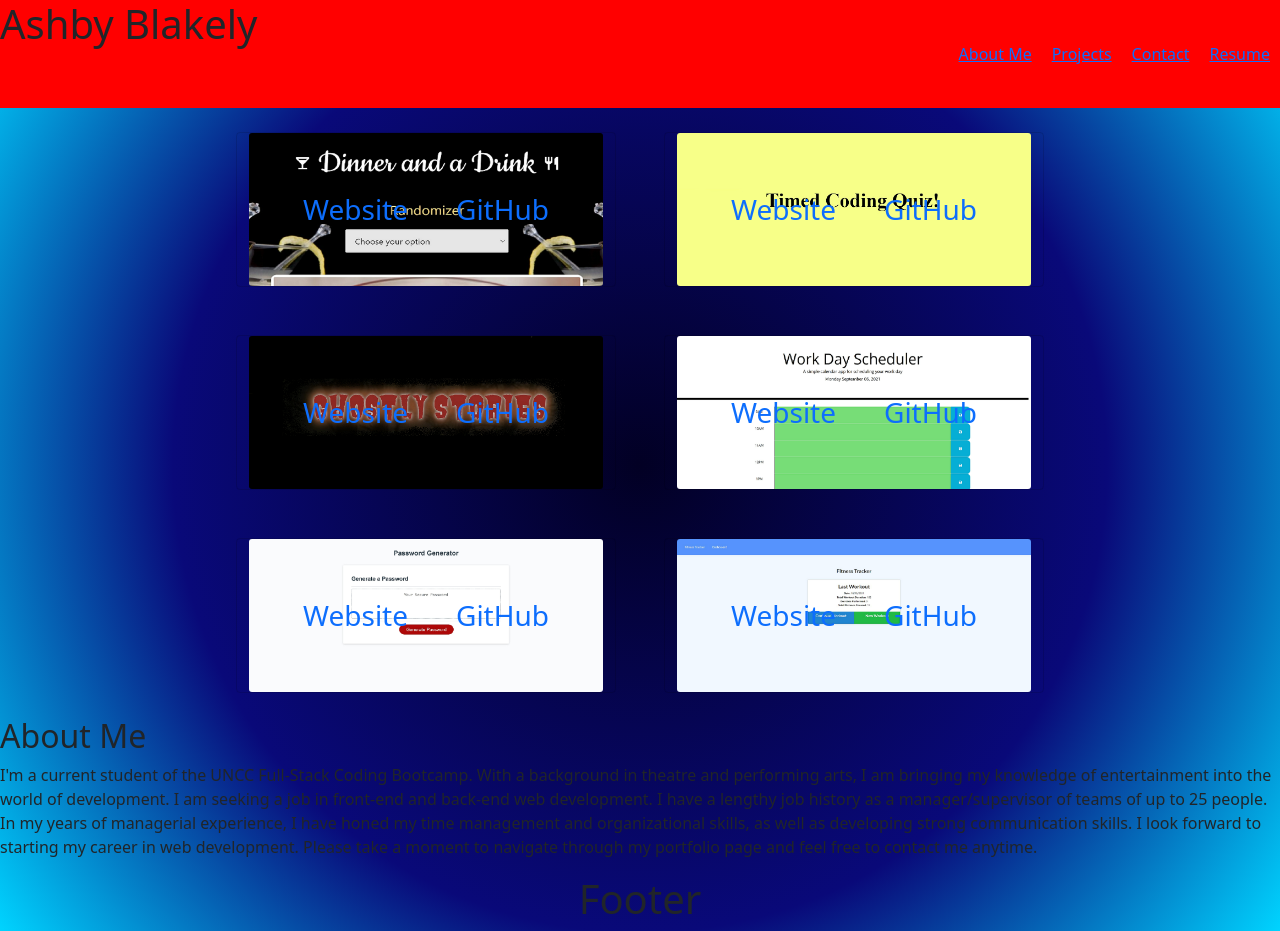
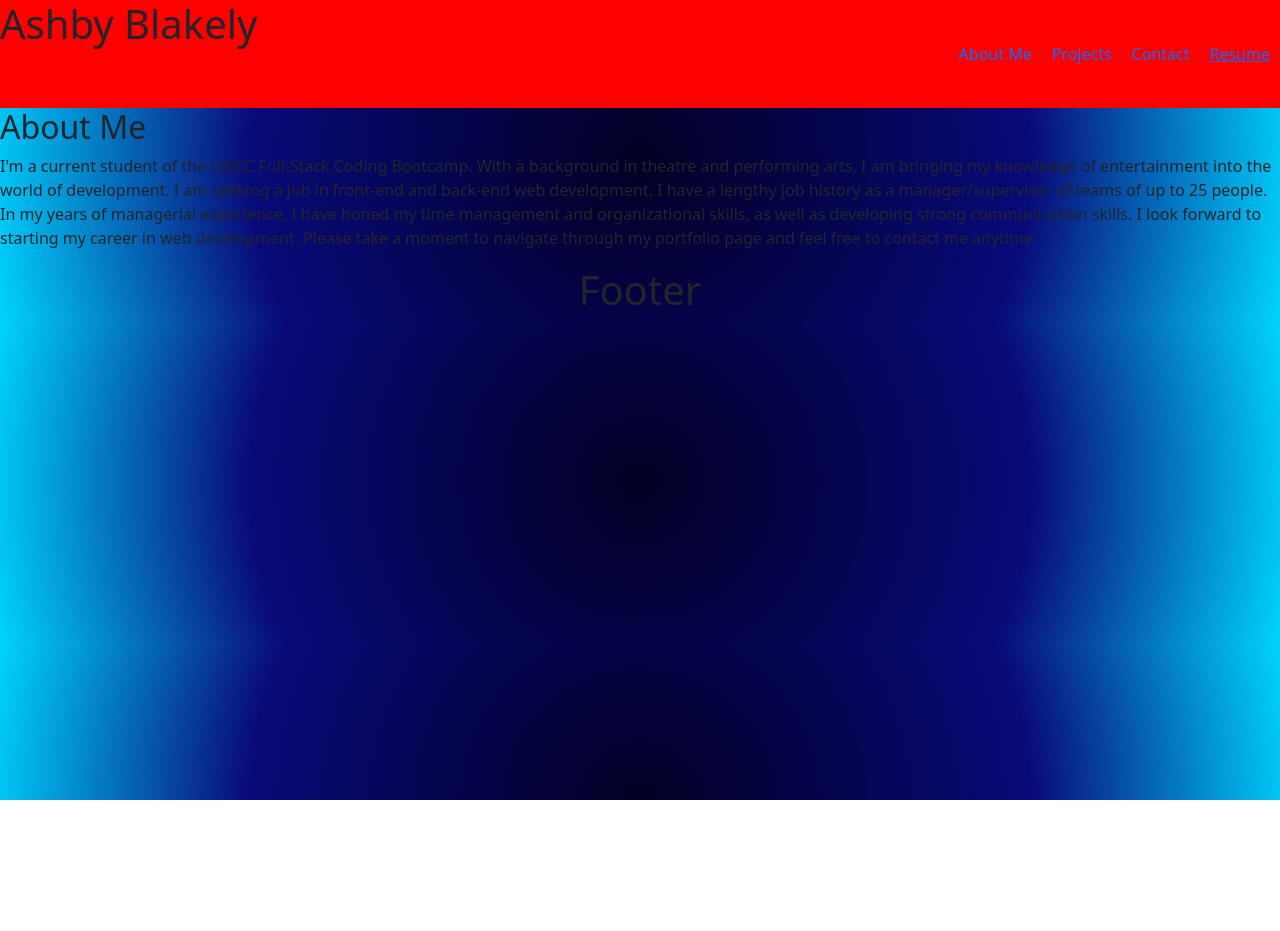
Before and after one commit to AshbyLB/react-portfolio, a React (Create React App) app: page / in a window 1280 px wide. After the commit the page ends 800 px from the top, so only its background shows below. Built offline with nearby package versions, Linux system fonts and the light colour scheme.

Commit message:
added the onclicks to the header page for the nav bar

```diff
--- a/src/App.js
+++ b/src/App.js
@@ -1,19 +1,6 @@
 import React from 'react';
-import Header from './components/Header';
-import Project from './components/Project';
-import Footer from "./components/Footer";
-import About from "./components/About";
+import Container from './components/Container';
 
-
-function App() {
-  return (
-    <div>
-      <Header/>
-      <Project/>
-      <About/>
-      <Footer/>
-    </div>
-  );
-}
+const App = () => <Container />
 
 export default App;
--- a/src/components/Header.js
+++ b/src/components/Header.js
@@ -19,17 +19,35 @@ const styles = {
 };
 
 
-function Header() {
+function Header({ currentInfo, handlePageChange }) {
     return (
         <div>
             <header class="row" style={styles.headerStyle} className="header row">
                 <h1 className="col" style={styles.headingStyle}>Ashby Blakely</h1>
-                    <nav style={styles.navStyle} className="navbar col justify-content-end">
-                        <a style={styles.wordStyle} href="#About">About Me</a>
-                        <a style={styles.wordStyle} href="/">Projects</a>
-                        <a style={styles.wordStyle} href="/">Contact</a>
-                        <a style={styles.wordStyle} href="/">Resume</a>
-                    </nav>
+                <nav style={styles.navStyle} className="navbar col justify-content-end">
+                    <a
+                        style={styles.wordStyle} href="#About"
+                        onClick={() => handlePageChange('About')}
+                        className={currentInfo === 'Home' ? 'nav-link active' : 'nav-link'}
+                    >
+                        About Me
+                    </a>
+                    <a
+                        style={styles.wordStyle} href="#Project"
+                        onClick={() => handlePageChange('Project')}
+                        className={currentInfo === 'Project' ? 'nav-link active' : 'nav-link'}
+                    >
+                        Projects
+                    </a>
+                    <a
+                        style={styles.wordStyle} href="#Contact"
+                        onClick={() => handlePageChange('Contact')}
+                        className={currentInfo === 'Contact' ? 'nav-link active' : 'nav-link'}
+                    >
+                        Contact
+                    </a>
+                    <a style={styles.wordStyle} href="/">Resume</a>
+                </nav>
             </header>
         </div>
     );
```
Also changed, not shown: src/components/Contact.js (+5 -5 lines), src/components/Container.js (+7 -7 lines), src/components/About.js (indentation only), src/components/Footer.js (indentation only), src/components/Project.js (indentation only), src/serviceWorker.js (deleted).
